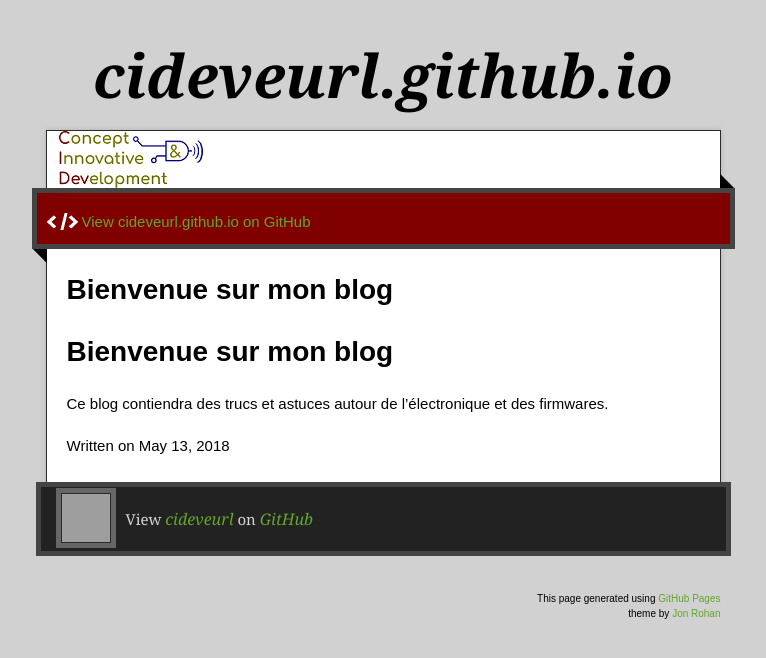
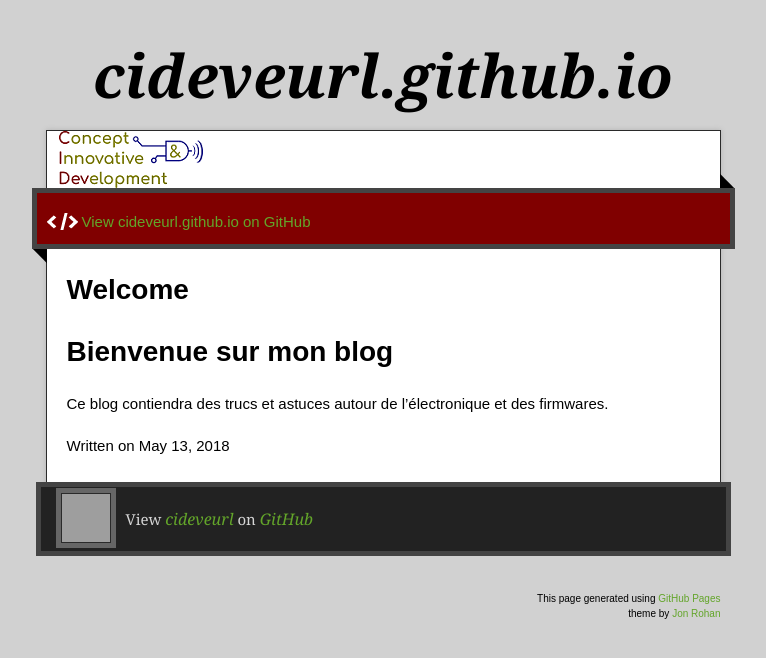
Before and after one commit to cideveurl/cideveurl.github.io, a Jekyll site: the page built from _posts/2018-05-13-welcome.md, in a window 1280 px wide. Shown: the top 658 px of the page, without its empty margins (257-1023 px from the left). Built offline with Jekyll 4.4.1, drawn with Linux system fonts in a browser that asks for light colours; the repository's description, which GitHub fills in, is left out; grey boxes are pictures that could not be loaded.

Commit message:
titre doublé

```diff
--- a/_posts/2018-05-13-welcome.md
+++ b/_posts/2018-05-13-welcome.md
@@ -1,6 +1,5 @@
 ---
 layout: post
-title: Bienvenue sur mon blog
 ---
 
 # Bienvenue sur mon blog
```
